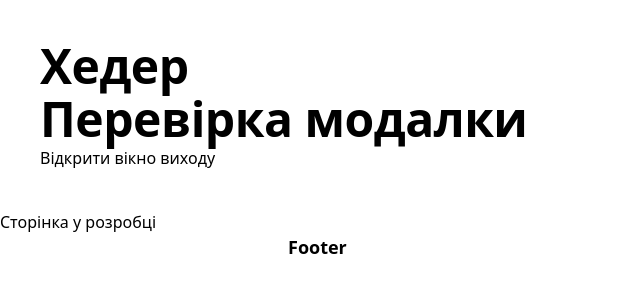
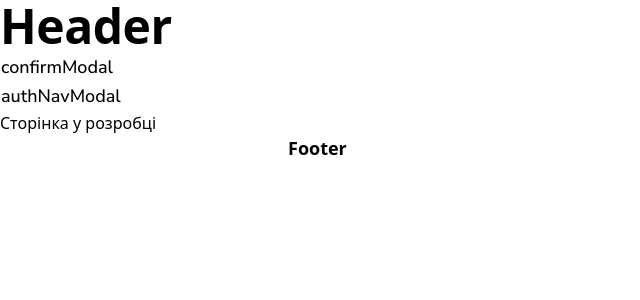
Before and after one commit to Oleksandr-Sulyma/traveller-frontend, a Next.js app: page / in a window 1280 px wide. Shown: the top 300 px of the page, without its empty margins (0-640 px from the left). Built offline with nearby package versions, Linux system fonts and the light colour scheme.

Commit message:
devide ModalLayout and ConfirmModal add AuthNavModal

```diff
--- /dev/null
+++ b/components/AuthNavModal/AuthNavModal.tsx
@@ -0,0 +1,34 @@
+"use client";
+
+import { useRouter } from "next/navigation";
+import ModalLayout from "../ModalLayout/ModalLayout";
+
+interface AuthRedirectModalProps {
+    onClose: () => void;
+}
+
+export default function AuthRedirectModal({ onClose }: AuthRedirectModalProps) {
+    const router = useRouter();
+
+    const handleSingIn = () => {
+        router.push("/sing-in"); // Шлях до сторінки логіну
+        onClose();
+    };
+
+    const handleSingUp = () => {
+        router.push("/sing-up"); // Шлях до сторінки реєстрації
+        onClose();
+    };
+
+    return (
+        <ModalLayout
+            title="Помилка під час збереження"
+            description="Щоб зберегти статтю вам треба увійти, якщо ще немає облікового запису зареєструйтесь"
+            confirmButtonText="Зареєструватись"
+            cancelButtonText="Увійти"
+            onConfirm={handleSingUp}
+            onCancel={handleSingIn}
+            onClose={onClose}
+        />
+    );
+}
--- a/components/ConfirmModal/ConfirmModal.tsx
+++ b/components/ConfirmModal/ConfirmModal.tsx
@@ -1,72 +1,23 @@
-"use client"
-import { createPortal } from "react-dom";
-import { useEffect, useRef } from "react";
-import css from "./ConfirmModal.module.css";
-import style from "@/styles/btn.module.css";
+import ModalLayout from "../ModalLayout/ModalLayout";
+
+
 
 interface ConfirmModalProps {
-    title: string;
-    description?: string;
-    confirmButtonText: string;
-    cancelButtonText: string;
+    onClose: () => void;
     onConfirm: () => void;
-    onCancel: () => void;
 }
-export default function ConfirmModal({ title, description, confirmButtonText, cancelButtonText, onConfirm, onCancel }: ConfirmModalProps) {
-    const modalRoot = document.getElementById("modal-root");
-    const modalRef = useRef<HTMLDivElement>(null);
 
-    useEffect(() => {
-        const handleKeyDown = (event: KeyboardEvent) => {
-            if (event.key === "Escape") {
-                onCancel();
-            }
-        }
-        const handleClickOutside = (event: MouseEvent) => {
-            if (modalRef.current && !modalRef.current.contains(event.target as Node)) {
-                onCancel();
-            }
-        }
-        document.addEventListener("keydown", handleKeyDown);
-        document.addEventListener("mousedown", handleClickOutside);
-        document.body.style.overflow = "hidden";
-
-
-        return () => {
-            document.removeEventListener("keydown", handleKeyDown);
-            document.removeEventListener("mousedown", handleClickOutside);
-            document.body.style.overflow = "auto";
-        }
-    }, [onCancel]);
-
-    if (!modalRoot) {
-        return null;
-    }
-    return createPortal(
-        <div className={css.overlay} role="dialog" aria-modal="true" >
-            <div className={css.modal} ref={modalRef} >
-                <button
-                    type="button"
-                    onClick={onCancel}
-                    className={`${css.closeBtn} `}
-                    aria-label="Close"
-                >
-                    <svg className={css.iconClose} viewBox="0 0 24 24" fill="none" xmlns="http://www.w3.org/2000/svg">
-                        <use href="/sprites/sprite.svg#icon-close"></use>
-                    </svg>
-                </button>
-
-                <div className={css.content}>
-                    <h3 className={css.title}>{title}</h3>
-                    {description && <p className={css.description}>{description}</p>}
-                </div>
-                <div className={css.buttons}>
-                    <button onClick={onCancel} className={`btn btn-secondary ${css.button} `}>{cancelButtonText}</button>
-                    <button onClick={onConfirm} className={`btn btn-primary ${css.button} `}>{confirmButtonText}</button>
-                </div>
-
-            </div>
-        </div >, modalRoot
-    )
-
+export default function ConfirmModal(props: ConfirmModalProps) {
+    const { onConfirm, onClose } = props;
+    return (
+        <ModalLayout
+            title="Ви точно хочете вийти?"
+            description="Ми будемо сумувати за вами! "
+            confirmButtonText="Вийти"
+            cancelButtonText="Відмінити"
+            onConfirm={onConfirm}
+            onCancel={onClose}
+            onClose={onClose}
+        />
+    );
 }
--- a/components/Header/Header.tsx
+++ b/components/Header/Header.tsx
@@ -1,34 +1,52 @@
-"use client";
+"use client"
 import { useState } from "react";
-import ConfirmModal from "@/components/ConfirmModal/ConfirmModal";
+import ConfirmModal from "../ConfirmModal/ConfirmModal";
+import AuthRedirectModal from "../AuthNavModal/AuthNavModal";
 
-export default function TestPage() {
-  const [isModalOpen, setIsModalOpen] = useState(false);
+export default function Header() {
+  // Стани для відкриття модалок
+  const [isLogoutOpen, setIsLogoutOpen] = useState(false);
+  const [isAuthWarningOpen, setIsAuthWarningOpen] = useState(false);
 
   const handleLogout = () => {
-    console.log("Користувач вийшов!");
-    setIsModalOpen(false);
+    console.log("Користувач вийшов");
+    setIsLogoutOpen(false);
   };
 
   return (
-    <div style={{ padding: "40px" }}>
-      <h1>Хедер</h1>
-      <h1>Перевірка модалки</h1>
+    <header className="header">
+      <h1>Header</h1>
 
-      <button onClick={() => setIsModalOpen(true)}>
-        Відкрити вікно виходу
-      </button>
 
-      {isModalOpen && (
+      <div >
+        {/* Кнопка 1: Тестуємо вихід */}
+        <button onClick={() => setIsLogoutOpen(true)} className="btn">
+          confirmModal
+        </button>
+        <br>
+        </br>
+        {/* Кнопка 2: Тестуємо помилку збереження */}
+        <button onClick={() => setIsAuthWarningOpen(true)} className="btn">
+          authNavModal
+        </button>
+      </div>
+
+
+
+      {/* 1. Модалка підтвердження виходу */}
+      {isLogoutOpen && (
         <ConfirmModal
-          title="Ви точно хочете вийти?"
-          description="Ми будемо сумувати за вами! "
-          confirmButtonText="Вийти"
-          cancelButtonText="Відмінити"
-          onCancel={() => setIsModalOpen(false)}
+          onClose={() => setIsLogoutOpen(false)}
           onConfirm={handleLogout}
         />
       )}
-    </div>
+
+      {/* 2. Модалка редіректу (помилка збереження) */}
+      {isAuthWarningOpen && (
+        <AuthRedirectModal
+          onClose={() => setIsAuthWarningOpen(false)}
+        />
+      )}
+    </header>
   );
 }
--- a/components/ModalLayout/ModalLayout.tsx
+++ b/components/ModalLayout/ModalLayout.tsx
@@ -0,0 +1,74 @@
+"use client"
+import { createPortal } from "react-dom";
+import { useEffect, useRef } from "react";
+import css from "./ModalLayout.module.css";
+
+
+
+export interface ModalLayoutProps {
+    title: string;
+    description?: string;
+    confirmButtonText: string;
+    cancelButtonText: string;
+    onConfirm: () => void;
+    onCancel: () => void;
+    onClose: () => void;
+}
+export default function ModalLayout({ title, description, confirmButtonText, cancelButtonText, onConfirm, onCancel, onClose }: ModalLayoutProps) {
+    const modalRoot = document.getElementById("modal-root");
+    const modalRef = useRef<HTMLDivElement>(null);
+
+    useEffect(() => {
+        const handleKeyDown = (event: KeyboardEvent) => {
+            if (event.key === "Escape") {
+                onClose();
+            }
+        }
+        const handleClickOutside = (event: MouseEvent) => {
+            if (modalRef.current && !modalRef.current.contains(event.target as Node)) {
+                onClose();
+            }
+        }
+        document.addEventListener("keydown", handleKeyDown);
+        document.addEventListener("mousedown", handleClickOutside);
+        document.body.style.overflow = "hidden";
+
+
+        return () => {
+            document.removeEventListener("keydown", handleKeyDown);
+            document.removeEventListener("mousedown", handleClickOutside);
+            document.body.style.overflow = "auto";
+        }
+    }, [onClose]);
+
+    if (!modalRoot) {
+        return null;
+    }
+    return createPortal(
+        <div className={css.overlay} role="dialog" aria-modal="true" >
+            <div className={css.modal} ref={modalRef} >
+                <button
+                    type="button"
+                    onClick={onClose}
+                    className={`${css.closeBtn} `}
+                    aria-label="Close"
+                >
+                    <svg className={css.iconClose} viewBox="0 0 24 24" fill="none" xmlns="http://www.w3.org/2000/svg">
+                        <use href="/sprites/sprite.svg#icon-close"></use>
+                    </svg>
+                </button>
+
+                <div className={css.content}>
+                    <h3 className={css.title}>{title}</h3>
+                    {description && <p className={css.description}>{description}</p>}
+                </div>
+                <div className={css.buttons}>
+                    <button onClick={onCancel} className={`btn btn-secondary ${css.button} `}>{cancelButtonText}</button>
+                    <button onClick={onConfirm} className={`btn btn-primary ${css.button} `}>{confirmButtonText}</button>
+                </div>
+
+            </div>
+        </div >, modalRoot
+    )
+
+}
```
Also changed, not shown: components/ModalLayout/ModalLayout.module.css (renamed from components/ConfirmModal/ConfirmModal.module.css).
